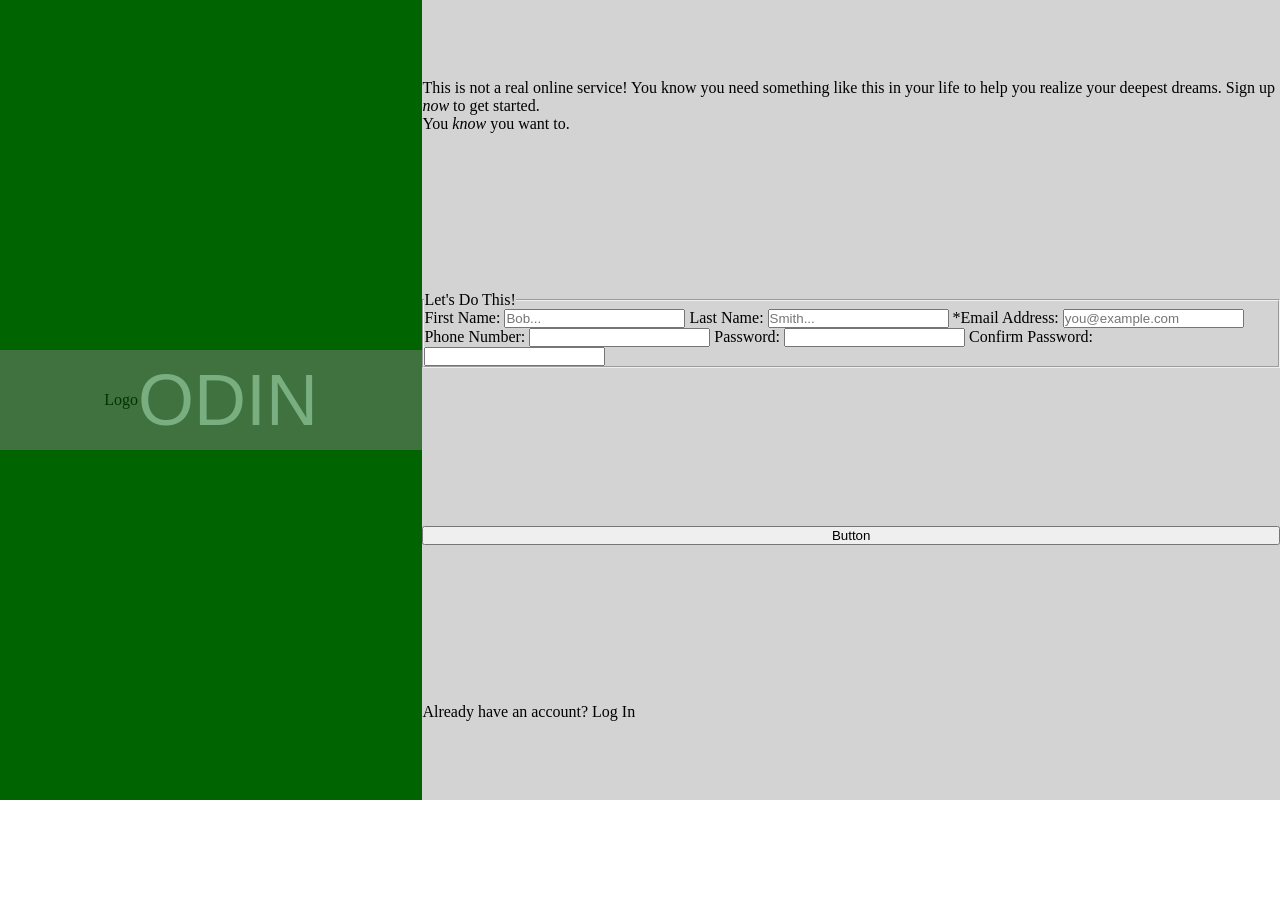
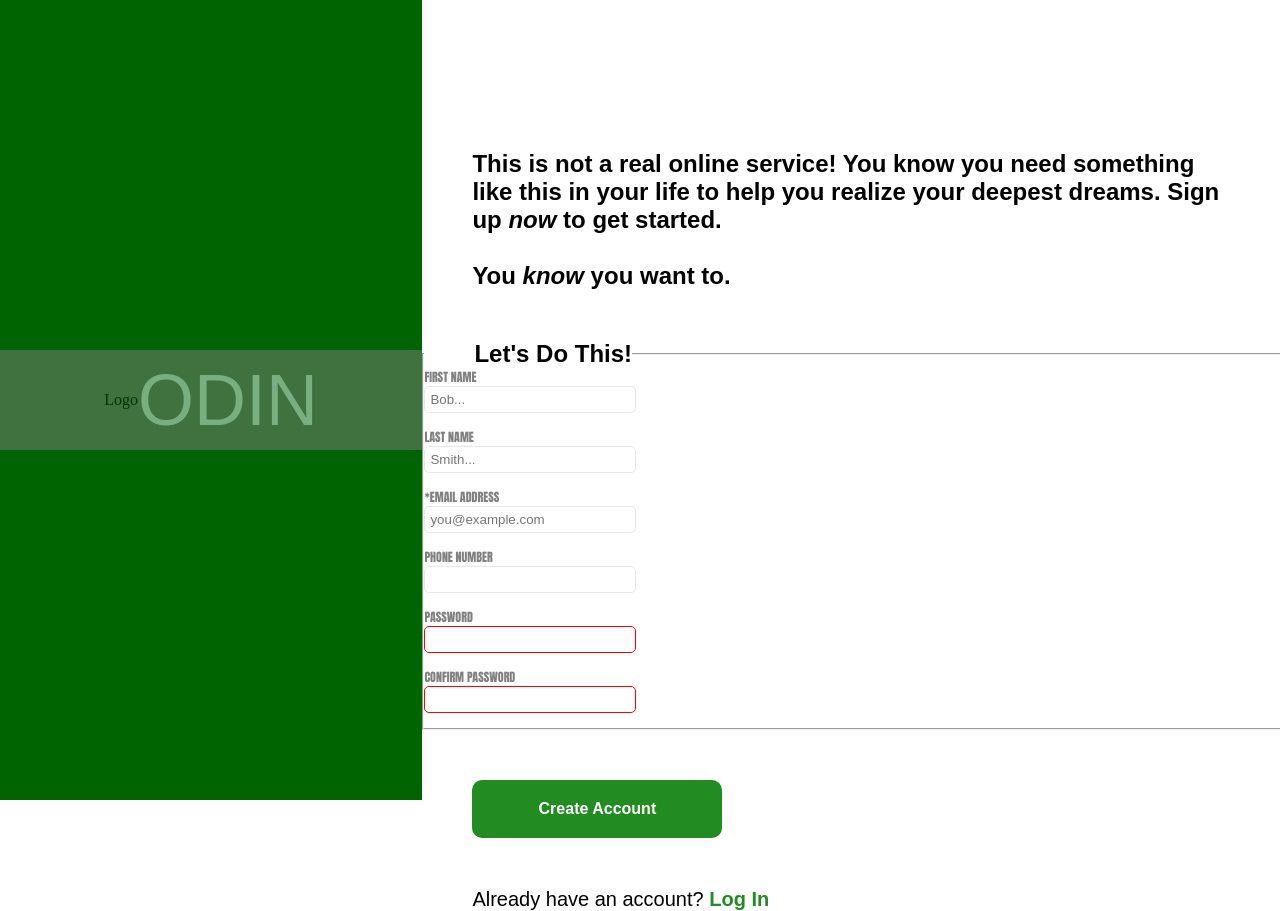
Before and after one commit to AlexCT/odin-signup, a plain HTML site: page index.html in a window 1280 px wide. Before the commit the page ends 800 px from the top, so only its background shows below. Drawn offline with Linux system fonts and the light colour scheme.

Commit message:
Add more styling

```diff
--- a/index.html
+++ b/index.html
@@ -20,33 +20,44 @@
         <div id="text">
             <p>This is not a real online service! You know you need something like this
             in your life to help you realize your deepest dreams. Sign up <em>now</em> to get started.</p>
+            <br>
             <p>You <em>know</em> you want to.</p>
         </div>
         <fieldset id="form">
             <legend>Let's Do This!</legend>
+            <div>
+            <label for="firstName">FIRST NAME</label>
+            <input type="text" id="firstName" placeholder = "Bob..." name="firstname">
+            </div>
 
-            <label for="firstName">First Name:</label>
-            <input type="text" id="firstName" placeholder = "Bob..." name="firstname">
+            <div>
+            <label for="lastName">LAST NAME</label>
+            <input type="text" id="lastName" placeholder = "Smith..." name="lastname">
+            </div>
 
-            <label for="lastName">Last Name:</label>
-            <input type="text" id="lastName" placeholder = "Smith..." name="lastname">
+            <div>
+            <label for="user_email">*EMAIL ADDRESS</label>
+            <input type="email" id="user_email" name="email" placeholder="you@example.com">
+            </div>
 
-            <label for="user_email">*Email Address:</label>
-            <input type="email" id="user_email" name="email" placeholder="you@example.com">
+            <div>
+            <label for="phone">PHONE NUMBER</label>
+            <input type="number" id="phone" name="phone">
+            </div>
 
-            <label for="phone">Phone Number:</label>
-            <input type="number" id="phone" name="phone">
+            <div>
+            <label for="user_password">PASSWORD</label>
+            <input type="password" id="user_password" name="password" required>
+            </div>
 
-            <label for="user_password">Password:</label>
-            <input type="password" id="user_password" name="password" required>
-
-            <label for="confirm_password">Confirm Password:</label>
+            <div>
+            <label for="confirm_password">CONFIRM PASSWORD</label>
             <input type="password" id="confirm_password" name="confirmpassword" required>
-
+            </div>
 
         </fieldset>
-        <button id="createbtn">Button</button>
-        <div id="login">Already have an account? Log In</div>
+        <button id="createbtn">Create Account</button>
+        <div id="login">Already have an account? <a href="">Log In</a></div>
     </div>
 </body>
 </html>
--- a/style.css
+++ b/style.css
@@ -39,8 +39,88 @@ body {
     display: flex;
     flex-direction: column;
     justify-content: space-around;
-    background-color: lightgray;
+    background-color: white;
     height: 100vh;
     width: 67vw;
 
 }
+
+#text {
+    font-size: 24px;
+    font-family: Arial, Helvetica, sans-serif;
+    font-weight: bold;
+    padding: 50px;
+    margin-top: 100px;
+}
+
+fieldset {
+    display: flex;
+    flex-direction: column;
+    width: 67vw;
+}
+
+legend {
+    font-size: 24px;
+    font-family: Arial, Helvetica, sans-serif;
+    font-weight: bold;
+    padding-left: 50px;
+}
+
+label,input{
+    display:flex;
+    flex-direction:column;
+    width: 200px;
+  }
+
+label {
+    font-family: Impact, Haettenschweiler, 'Arial Narrow Bold', sans-serif;
+    font-size: 12px;
+    color: gray;
+}
+
+fieldset input {
+    border: 1px solid #E5E7EB;
+    margin-bottom: 15px;
+    padding: 5px;
+    border-radius: 5px;
+}
+
+
+/* Changes border color based on valid/invalid input */
+
+#user_password:invalid,#confirm_password:invalid {
+    border-color: red;
+}
+
+#user_password:valid,#confirm_password:valid {
+    border-color: green;
+}
+
+button {
+    background-color: forestgreen;
+    width: 250px;
+    height: 100px;
+    border-radius: 10px;
+    border-color: #E5E7EB;
+    border: 1px;
+    color: white;
+    font-family: Arial, Helvetica, sans-serif;
+    font-weight: bold;
+    font-size: 16px;
+    margin-top: 50px;
+    margin-left: 50px;
+    padding: 20px;
+}
+
+#login {
+    font-size: 20px;
+    font-family: Arial, Helvetica, sans-serif;
+    margin-top: 50px;
+    padding-left: 50px;
+}
+
+a {
+    color: forestgreen;
+    text-decoration: none;
+    font-weight: bold;
+}
```
